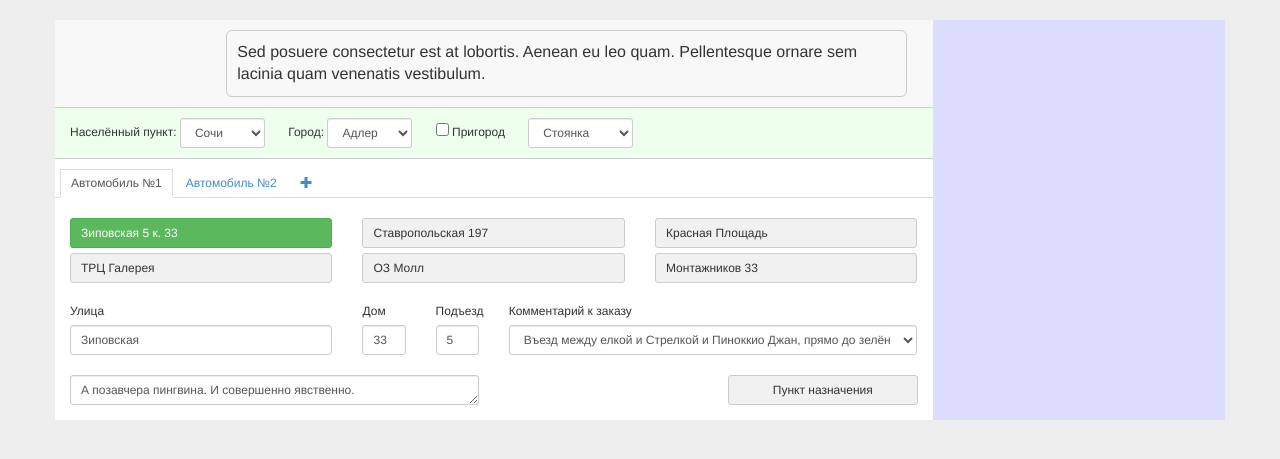
After one commit to boxfrommars/mt, a PHP site: page /index.htm in a window 1280 px wide. The commit adds this page. Shown: the top 459 px of the page. Run offline with PHP 8.4, Linux system fonts and the light colour scheme.

Commit message:
app sketch

```diff
--- /dev/null
+++ b/public/index.htm
@@ -0,0 +1,200 @@
+
+<!DOCTYPE html>
+<html lang="en">
+<head>
+    <meta charset="utf-8">
+    <meta http-equiv="X-UA-Compatible" content="IE=edge">
+    <meta name="viewport" content="width=device-width, initial-scale=1.0">
+    <meta name="description" content="">
+    <meta name="author" content="">
+
+    <title>Tux</title>
+
+    <link href="/build/vendor.css" rel="stylesheet">
+    <style>
+        body {
+            padding-top: 20px;
+            background: #eee;
+            font-size: 12px;
+        }
+        body > .container {
+            background: #fff;
+        }
+        .lead {
+             font-size: 16px;
+         }
+        .btn-default {
+            background-color: #f1f1f1;
+        }
+
+        .what-to-say {
+            padding: 10px;
+            margin: 10px;
+            border: 1px solid #ccc;
+            border-radius: 6px;
+        }
+        .no-width {
+            width: auto;
+        }
+        label {
+            font-weight: 400;
+        }
+        .nav-tabs>li>a {
+            border-radius: 0;
+        }
+        .form-group-inline {
+            padding-right: 20px;
+        }
+        .bar {
+            padding: 10px;
+        }
+        .bar.row {
+            padding: 10px 0;
+        }
+
+        .city-bar {
+            border: 1px solid #ccc;
+            border-width: 1px 0;
+        }
+
+        .order-new .city-bar {
+            background: #eeffee;
+        }
+        .order-often-addresses button {
+            text-align: left;
+            padding-left: 10px;
+        }
+        .nav-tabs>li>a {
+            border-radius: 0;
+            padding: 5px 10px;
+        }
+        .nav-tabs>li:first-child>a {
+            margin-left: 5px;
+        }
+    </style>
+
+    <!--[if lt IE 9]>
+    <script src="https://oss.maxcdn.com/libs/html5shiv/3.7.0/html5shiv.js"></script>
+    <script src="https://oss.maxcdn.com/libs/respond.js/1.3.0/respond.min.js"></script>
+    <![endif]-->
+</head>
+
+<body>
+
+    <div class="container">
+        <div class="row">
+            <div class="col-md-9">
+                <div class="row" style="background-color: #f8f8f8">
+                    <div class="col-md-2">
+
+                    </div>
+                    <div class="col-md-10">
+                        <div class="what-to-say lead">Sed posuere consectetur est at lobortis. Aenean eu leo quam. Pellentesque ornare sem lacinia quam venenatis vestibulum.</div>
+                    </div>
+                </div>
+                <div class="main">
+                    <div class="order-new">
+                        <form class="form-inline row city-bar bar" role="form">
+                            <div class="form-group col-md-12">
+                                <span class="form-group-inline">
+                                    <label>Населённый пункт: </label>
+                                    <select class="form-control input-sm no-width">
+                                        <option>Сочи</option>
+                                        <option>Майкоп</option>
+                                    </select>
+                                </span>
+                                <span class="form-group-inline">
+                                    <label>Город: </label>
+                                    <select class="form-control input-sm no-width">
+                                        <option>Адлер</option>
+                                        <option>Майкоп</option>
+                                    </select>
+                                </span>
+                                <span class="form-group-inline">
+                                    <label>
+                                        <input type="checkbox"> Пригород
+                                    </label>
+                                </span>
+                                <span class="form-group-inline">
+                                    <select class="form-control input-sm no-width">
+                                        <option>Стоянка</option>
+                                        <option>Не стоянка</option>
+                                    </select>
+                                </span>
+                            </div>
+                        </form>
+                        <div class="order-vehicle-tabs row bar">
+                            <ul class="nav nav-tabs">
+                                <li class="active"><a href="#">Автомобиль №1</a>
+                                <li><a href="#">Автомобиль №2</a></li>
+                                <li><a href="#"><i class="glyphicon glyphicon-plus"></i></a></li>
+                            </ul>
+                        </div>
+                        <div class="order-often-addresses row bar">
+                            <div class="col-md-4">
+                                <button type="button" class="btn btn-sm btn-success btn-block">Зиповская 5 к. 33</button>
+                                <button type="button" class="btn btn-sm btn-default btn-block">ТРЦ Галерея</button>
+                            </div>
+                            <div class="col-md-4">
+                                <button type="button" class="btn btn-sm btn-default btn-block">Ставропольская 197</button>
+                                <button type="button" class="btn btn-sm btn-default btn-block">ОЗ Молл</button>
+                            </div>
+                            <div class="col-md-4">
+                                <button type="button" class="btn btn-sm btn-default btn-block">Красная Площадь</button>
+                                <button type="button" class="btn btn-sm btn-default btn-block">Монтажников 33</button>
+                            </div>
+                        </div>
+                        <div class="row bar">
+                            <div class="col-md-4">
+                                <label>Улица</label>
+                                <input type="text" class="form-control input-sm" value="Зиповская">
+                            </div>
+                            <div class="col-md-1">
+                                <label>Дом</label>
+                                <input type="text" class="form-control input-sm" value="33">
+                            </div>
+                            <div class="col-md-1">
+                                <label>Подъезд</label>
+                                <input type="text" class="form-control input-sm" value="5">
+                            </div>
+                            <div class="col-md-6">
+                                <label>Комментарий к заказу</label>
+                                <select class="form-control input-sm">
+                                    <option>Въезд между елкой и Стрелкой и Пиноккио Джан, прямо до зелёной лестницы</option>
+                                    <option>Вьезд со стороны университета</option>
+                                </select>
+                            </div>
+                        </div>
+                        <div class="row bar">
+                            <div class="col-md-6">
+                                <textarea class="form-control input-sm" rows="1">А позавчера пингвина. И совершенно явственно.</textarea>
+                            </div>
+                            <div class="col-md-3 col-md-offset-3">
+                                <button type="button" class="btn btn-sm btn-default btn-block">Пункт назначения</button>
+                            </div>
+                        </div>
+                    </div>
+                </div>
+            </div>
+            <div class="col-md-3" style="height: 400px; background-color: #ddddff">
+
+            </div>
+        </div>
+    </div>
+
+<!--    DEV part-->
+    <script src="/build/vendor.min.js"></script>
+    <script>
+        $('.popover').popover();
+        $('.popover').popover('show');
+    </script>
+<!--    END DEV part-->
+
+<!--    PRODUCTION part-->
+<!--    <script src="/build/scripts.min.js"></script>-->
+<!--    END PRODUCTION part-->
+
+    <script type="text/javascript">
+    </script>
+</body>
+</html>
--- a/public/js/contacts/contacts_app.js
+++ b/public/js/contacts/contacts_app.js
@@ -21,15 +21,17 @@ App.module("ContactsApp", function(ContactsApp, App, Backbone, Marionette){
     };
 
     App.on('contacts:list', function(){
+        console.log('good');
         App.navigate('contacts');
         API.listContacts();
     });
     App.on('contact:show', function(id){
+        console.log('good');
         App.navigate("contacts/" + id);
         API.showContact(id);
     });
     App.on('contact:edit', function(id){
-        console.log('wow');
+        console.log('good');
         App.navigate("contacts/" + id + '/edit');
         API.editContact(id);
     });
```
Also changed, not shown: public/index.php (+9 -5 lines), public/js/app.js.
